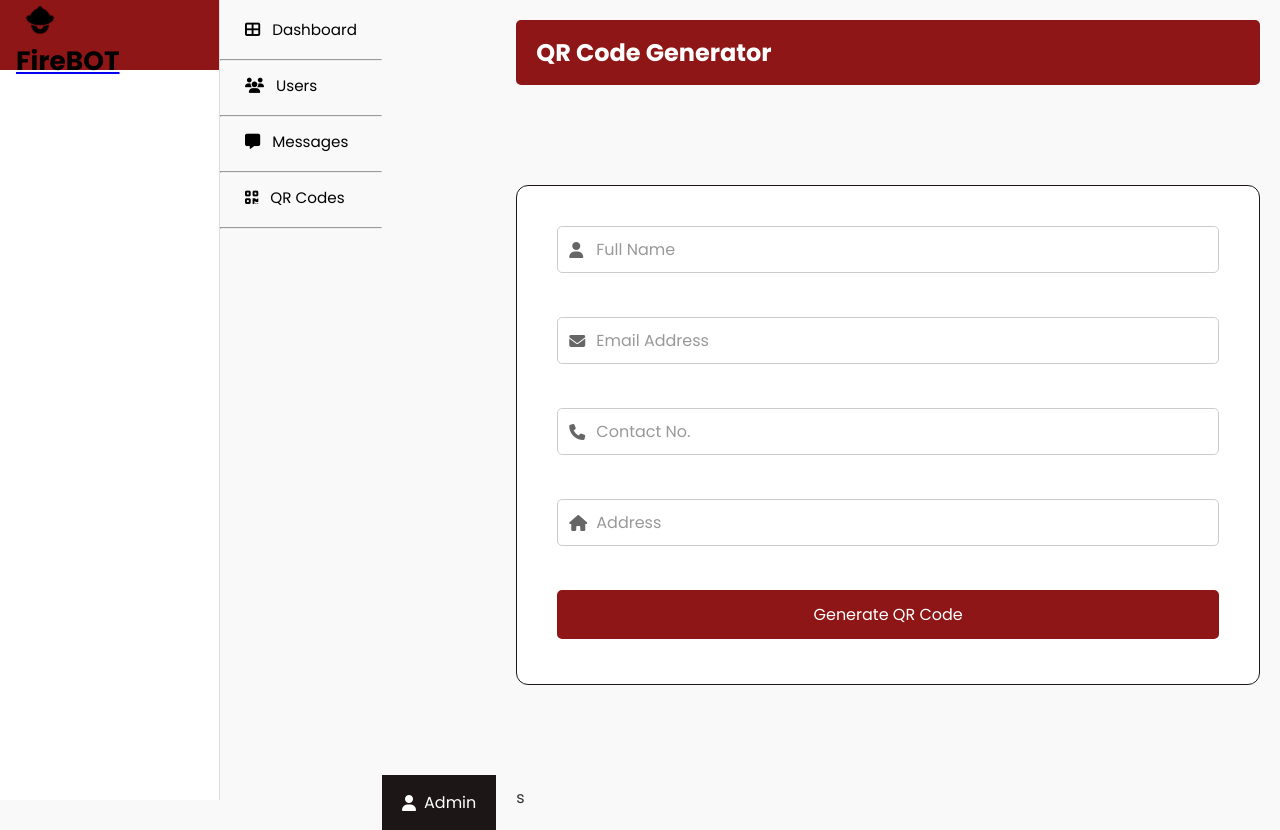
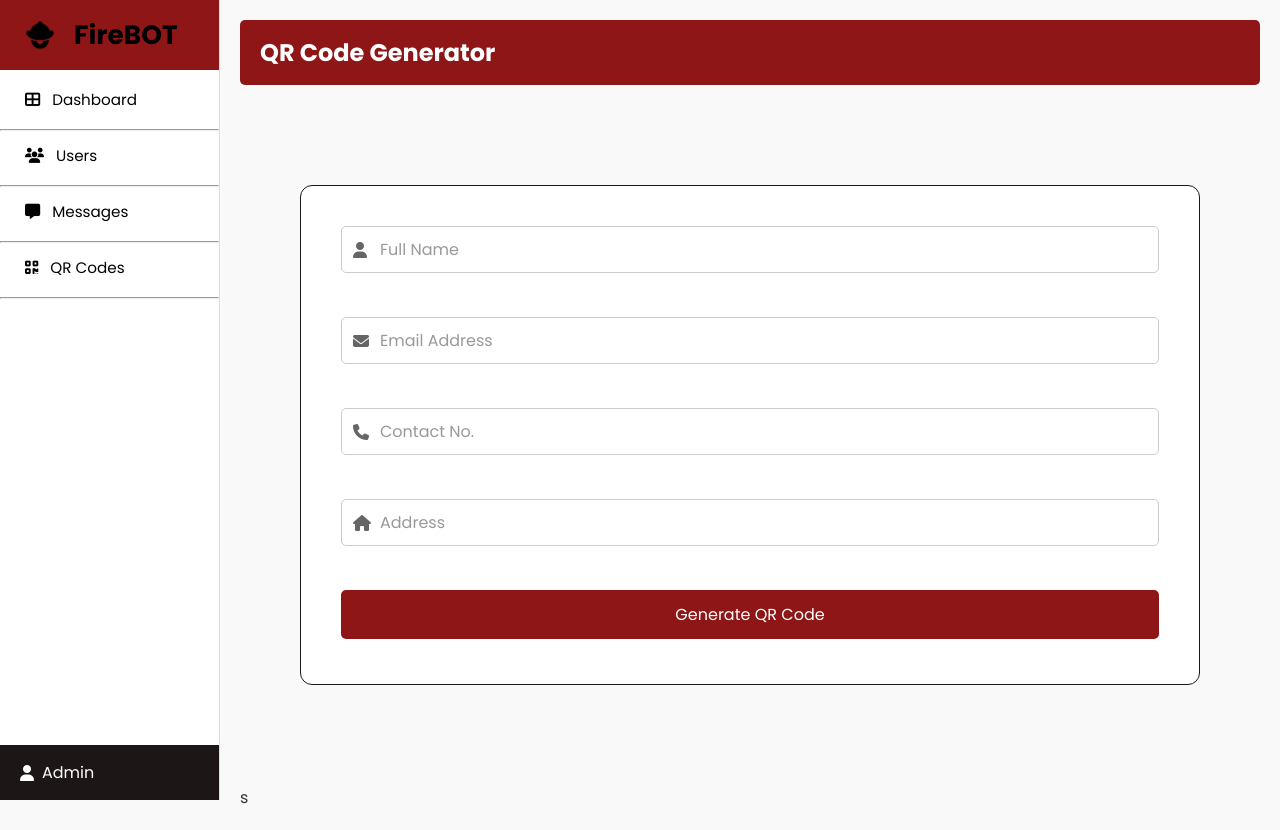
Before and after one commit to jeymz-php/firebot, a PHP site: page /code.php in a window 1280 px wide. Run offline with PHP 8.4, Linux system fonts and the light colour scheme.

Commit message:
DHAHDHAHAH inadjust css lang

```diff
--- a/admin_navbar.css
+++ b/admin_navbar.css
@@ -30,6 +30,17 @@
   line-height: 1;
   height: 70px;           /* pareho sa .header */
 }
+
+.sidebar-header a {
+  display: flex;         /* para logo + text in one line */
+  align-items: center;   /* vertical center */
+  gap: 10px;             /* konting space sa pagitan */
+  text-decoration: none; /* tanggal underline */
+  color: inherit;        /* sundan kulay ng parent */
+  width: 100%;
+  height: 100%;
+}
+
 
 
 /* Logo image */
--- a/admin_navbar.php
+++ b/admin_navbar.php
@@ -11,8 +11,6 @@
       <h2>FireBOT</h2>
     </a>
   </div>
-</div>
-
 
   <!-- Menu -->
   <ul class="nav-links">
```
